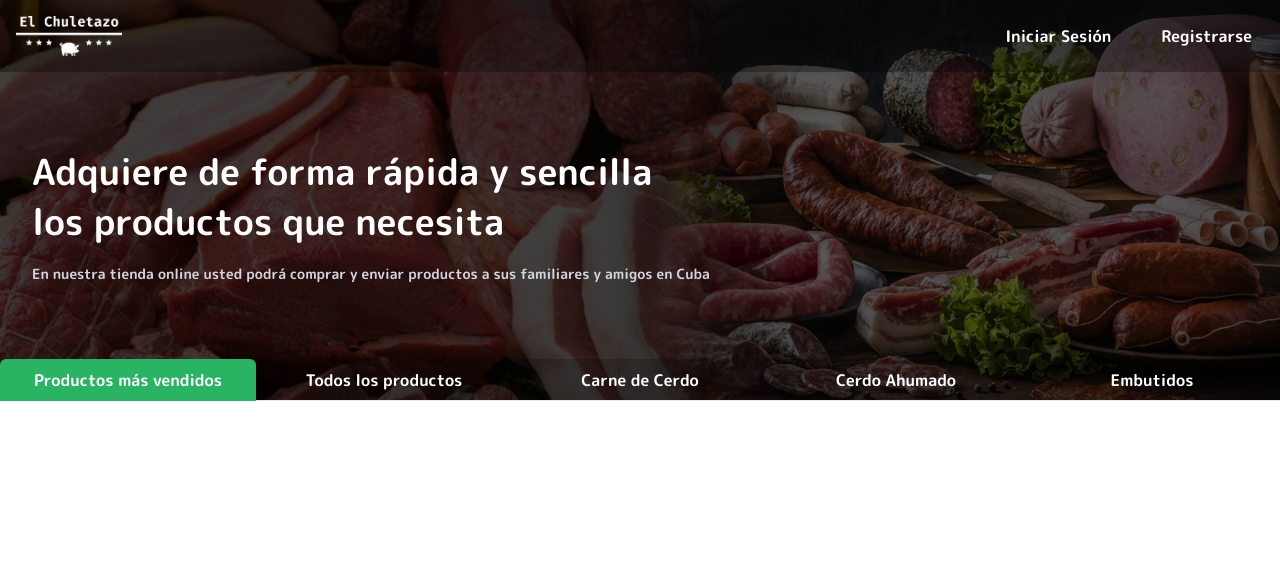
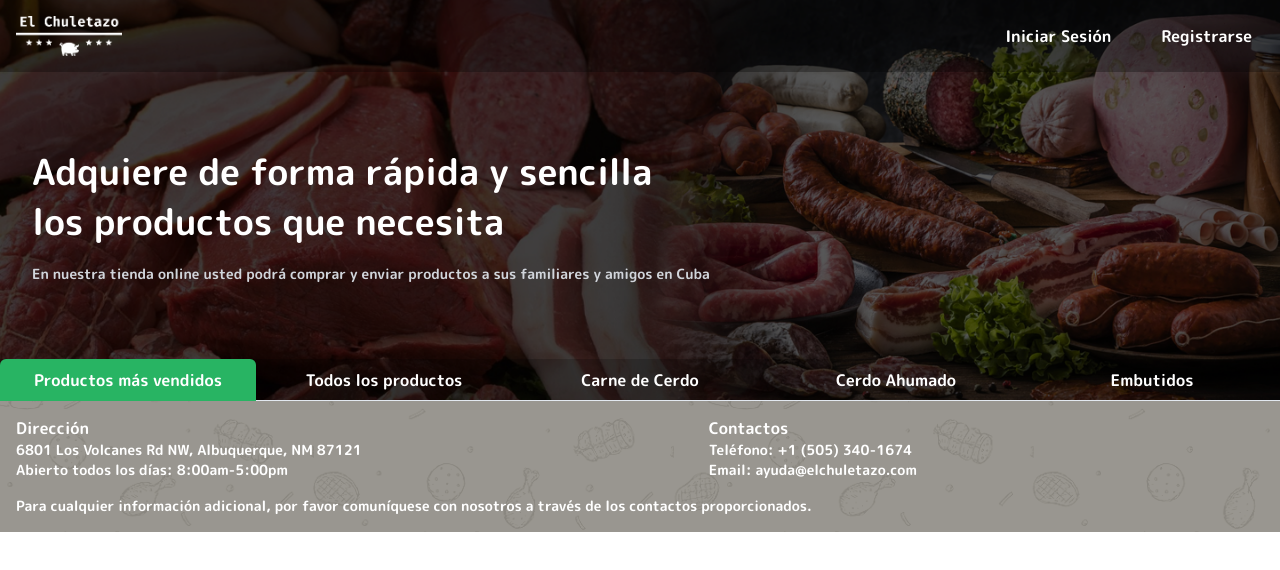
Before and after one commit to Ztaz9906/el_chuletazo_frontend, a React (Vite) app: page / in a window 1280 px wide. Shown: the top 570 px of the page. Built offline with nearby package versions, Linux system fonts and the light colour scheme.

Commit message:
Footer creado

```diff
--- a/src/components/Layout.jsx
+++ b/src/components/Layout.jsx
@@ -1,24 +1,34 @@
+import React from 'react';
+import { Outlet } from 'react-router-dom';
+import { useSelector } from 'react-redux';
+import { Box } from '@chakra-ui/react';
 import BackPrincipal from '@/components/header/BackPrincipal.jsx';
-import {Outlet} from "react-router-dom";
-import {useSelector} from "react-redux";
-import {Box} from "@chakra-ui/react";
 import MyTabs from '@/components/tab_bar/tab_bar.jsx';
+import Footer from '@/components/footer/Footer.jsx';
 
 const Layout = () => {
-    const user = useSelector(state => state.user);
+  const user = useSelector(state => state.user);
 
-    console.log(user);
+  console.log(user);
 
   return (
-    <div className="layout flex flex-col">
+    <div className="layout flex flex-col min-h-screen">
       <BackPrincipal>
-        <MyTabs/>
+        <MyTabs />
       </BackPrincipal>
-      <div className="flex">
-        <Box overflowY={'auto'} bg="#fff4dc" w="full">
-          <Outlet/>
+      <div className="flex-grow">
+        <Box
+          overflowY="auto"
+          w="full"
+          backgroundImage="url('/src/assets/fondo_2.png')"
+          backgroundSize="cover"
+          backgroundPosition="center"
+        >
+          <Outlet />
+          <Footer />
         </Box>
       </div>
+
     </div>
   );
 };
--- /dev/null
+++ b/src/components/footer/footer.jsx
@@ -0,0 +1,29 @@
+import React from 'react';
+
+const Footer = () => {
+  return (
+    <footer className="bg-black bg-opacity-40 text-white py-4 mt-auto">
+      <div className="container mx-auto px-4">
+        <div className="flex flex-col md:flex-row justify-between items-center">
+          <div className="mb-4 md:mb-0">
+            <h2 className="text-base font-bold">Dirección</h2>
+            <p className="text-sm">6801 Los Volcanes Rd NW, Albuquerque, NM 87121</p>
+            <p className="text-sm">Abierto todos los días: 8:00am-5:00pm</p>
+          </div>
+          <div className="mb-4 md:mb-0">
+            <h2 className="text-base font-bold">Contactos</h2>
+            <p className="text-sm">Teléfono: +1 (505) 340-1674</p>
+            <p className="text-sm">Email: ayuda@elchuletazo.com</p>
+          </div>
+          <div className="mb-4 md:mb-0">
+          </div>
+        </div>
+        <div className="mt-4">
+          <p className="text-sm">Para cualquier información adicional, por favor comuníquese con nosotros a través de los contactos proporcionados.</p>
+        </div>
+      </div>
+    </footer>
+  );
+};
+
+export default Footer;
```
Also changed, not shown: src/assets/fondo_2.png (added).
